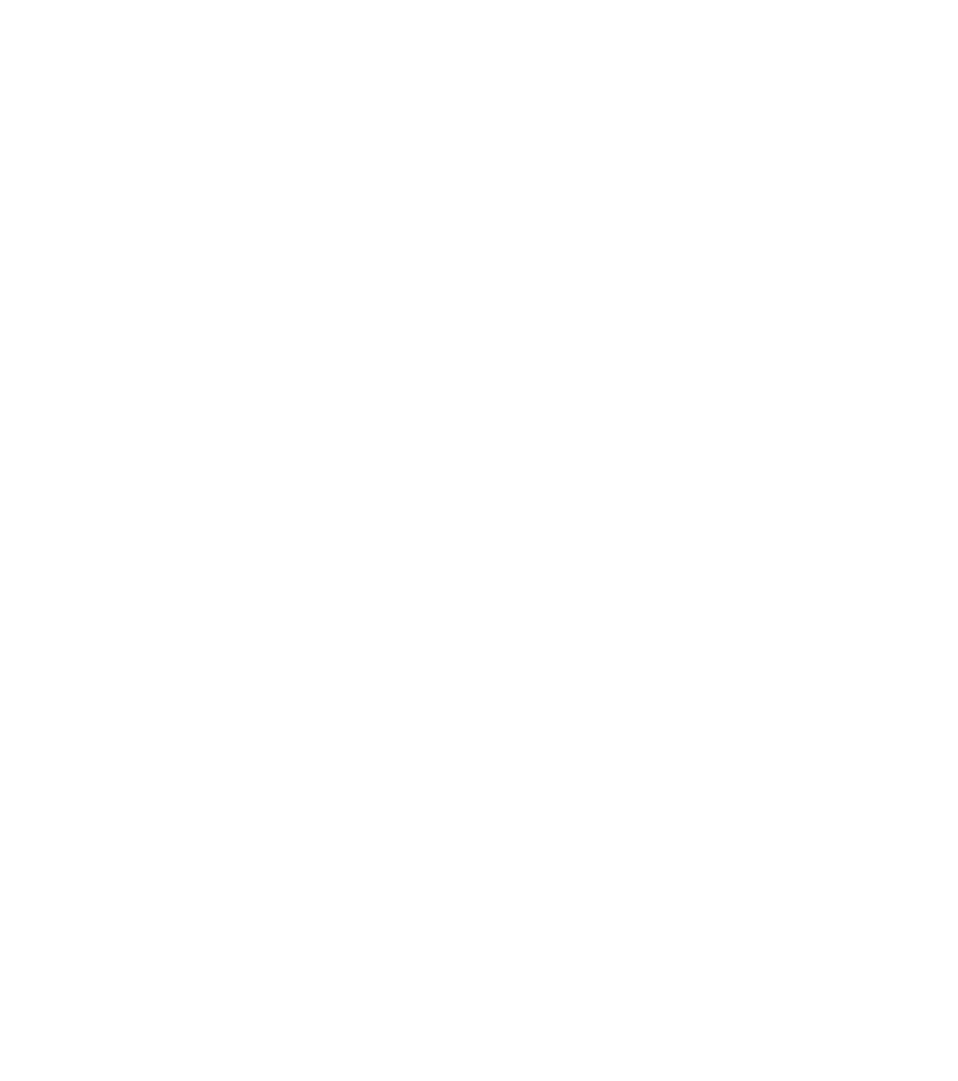
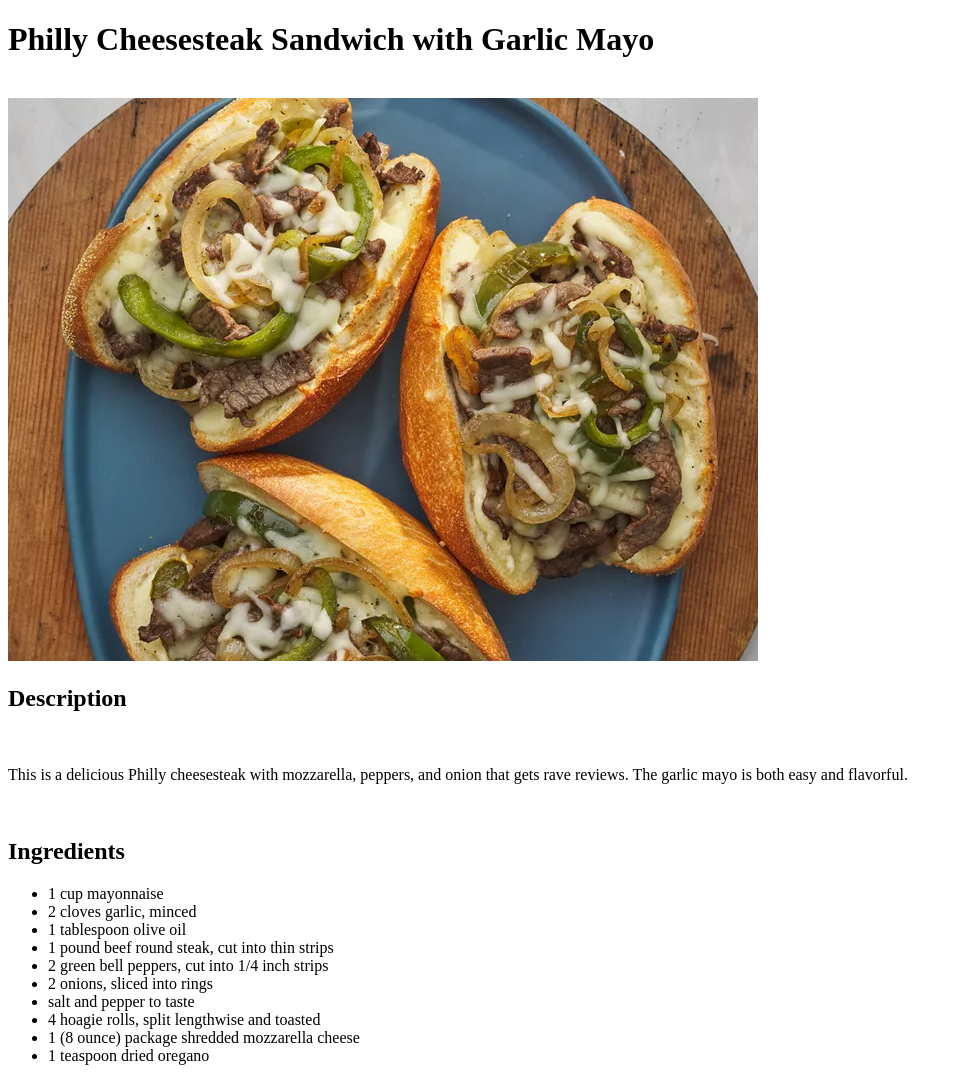
Before and after one commit to Demetrius-Redmond/odin-recipes, a plain HTML site: page recipes/philly.html in a window 1280 px wide. Shown: the whole page, without its empty margins (0-958 px from the left). Before the commit the page ends 800 px from the top, so only its background shows below. Drawn offline with Linux system fonts and the light colour scheme.

Commit message:
Added philly ingredients

```diff
--- a/recipes/philly.html
+++ b/recipes/philly.html
@@ -9,6 +9,28 @@
 		</head>
 
 		<body>
+		<h1>Philly Cheesesteak Sandwich with Garlic Mayo</h1><br>
+
+		<img src="../images/philly.jpg"><br>
+
+		<h2>Description</h2><br>
+
+		<p>This is a delicious Philly cheesesteak with mozzarella, peppers, and onion that gets rave reviews. The garlic mayo is both easy and flavorful.</p><br>
+
+		<h2>Ingredients</h2>
+		<ul>
+			<li>1 cup mayonnaise</li>
+			<li>2 cloves garlic, minced</li>
+			<li>1 tablespoon olive oil</li>
+			<li>1 pound beef round steak, cut into thin strips</li>
+			<li>2 green bell peppers, cut into 1/4 inch strips</li>
+			<li>2 onions, sliced into rings</li>
+			<li>salt and pepper to taste</li>
+			<li>4 hoagie rolls, split lengthwise and toasted</li>
+			<li>1 (8 ounce) package shredded mozzarella cheese</li>
+			<li>1 teaspoon dried oregano</li>
+		</ul>
+
 
 
 
```
Also changed, not shown: images/philly.jpg (added).
